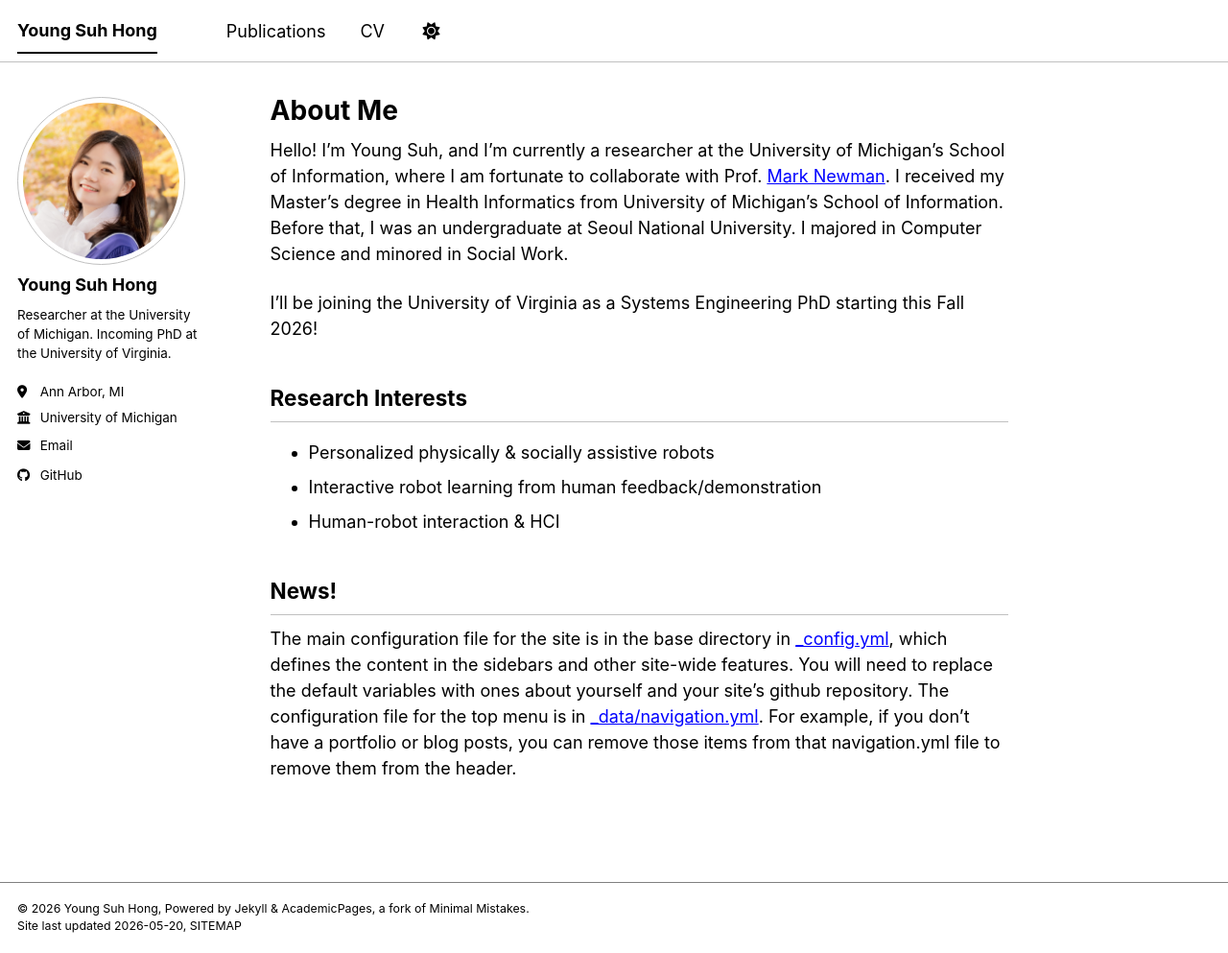
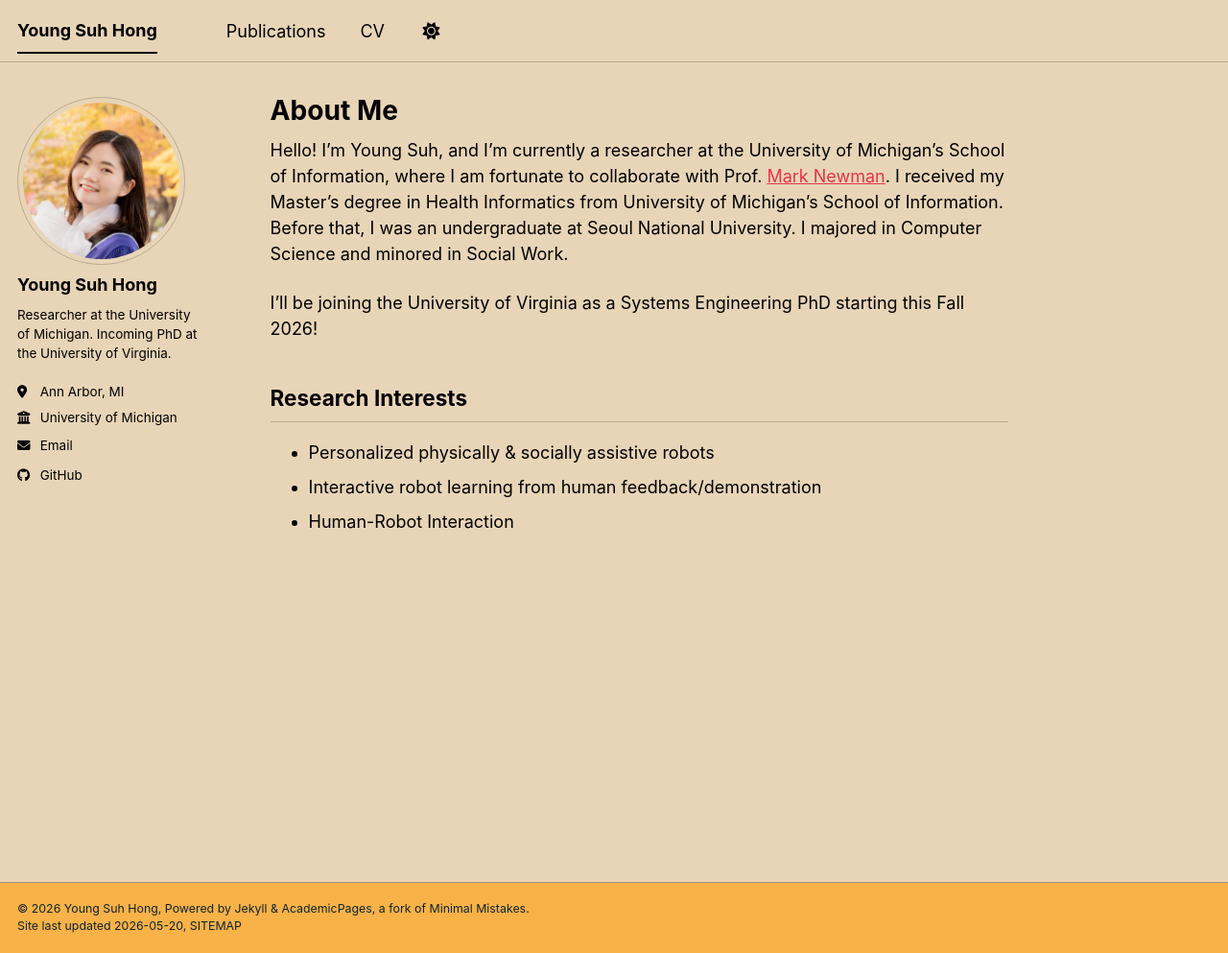
Before and after one commit to tippy33/tippy33.github.io, a Jekyll site: the page built from _pages/about.md, in a window 1280 px wide and 993 px high. Shown: the whole window at 96% size. Built offline with Jekyll 4.4.1, drawn with Linux system fonts in a browser that asks for light colours; a script bundle is joined from its source files by our own code; library files that are not in the unit come from our copies.

Commit message:
add info

```diff
--- a/_config.yml
+++ b/_config.yml
@@ -8,7 +8,7 @@
 
 # Basic Site Settings
 locale: "en-US"
-site_theme: "contrast" # The available themes options are "default", "air", "sunrise", "mint", "dirt" and "contrast"
+site_theme: "sunrise" # The available themes options are "default", "air", "sunrise", "mint", "dirt" and "contrast"
 title: "Young Suh Hong"
 title_separator: "-"
 name: &name "Young Suh Hong"
--- a/_pages/about.md
+++ b/_pages/about.md
@@ -15,8 +15,8 @@ I'll be joining the University of Virginia as a Systems Engineering PhD starting
 
 - Personalized physically & socially assistive robots
 - Interactive robot learning from human feedback/demonstration
-- Human-robot interaction & HCI
+- Human-Robot Interaction
 
-## News!
+<!-- ## News!
 
-The main configuration file for the site is in the base directory in [\_config.yml](https://github.com/academicpages/academicpages.github.io/blob/master/_config.yml), which defines the content in the sidebars and other site-wide features. You will need to replace the default variables with ones about yourself and your site's github repository. The configuration file for the top menu is in [\_data/navigation.yml](https://github.com/academicpages/academicpages.github.io/blob/master/_data/navigation.yml). For example, if you don't have a portfolio or blog posts, you can remove those items from that navigation.yml file to remove them from the header.
+-  -->
```
